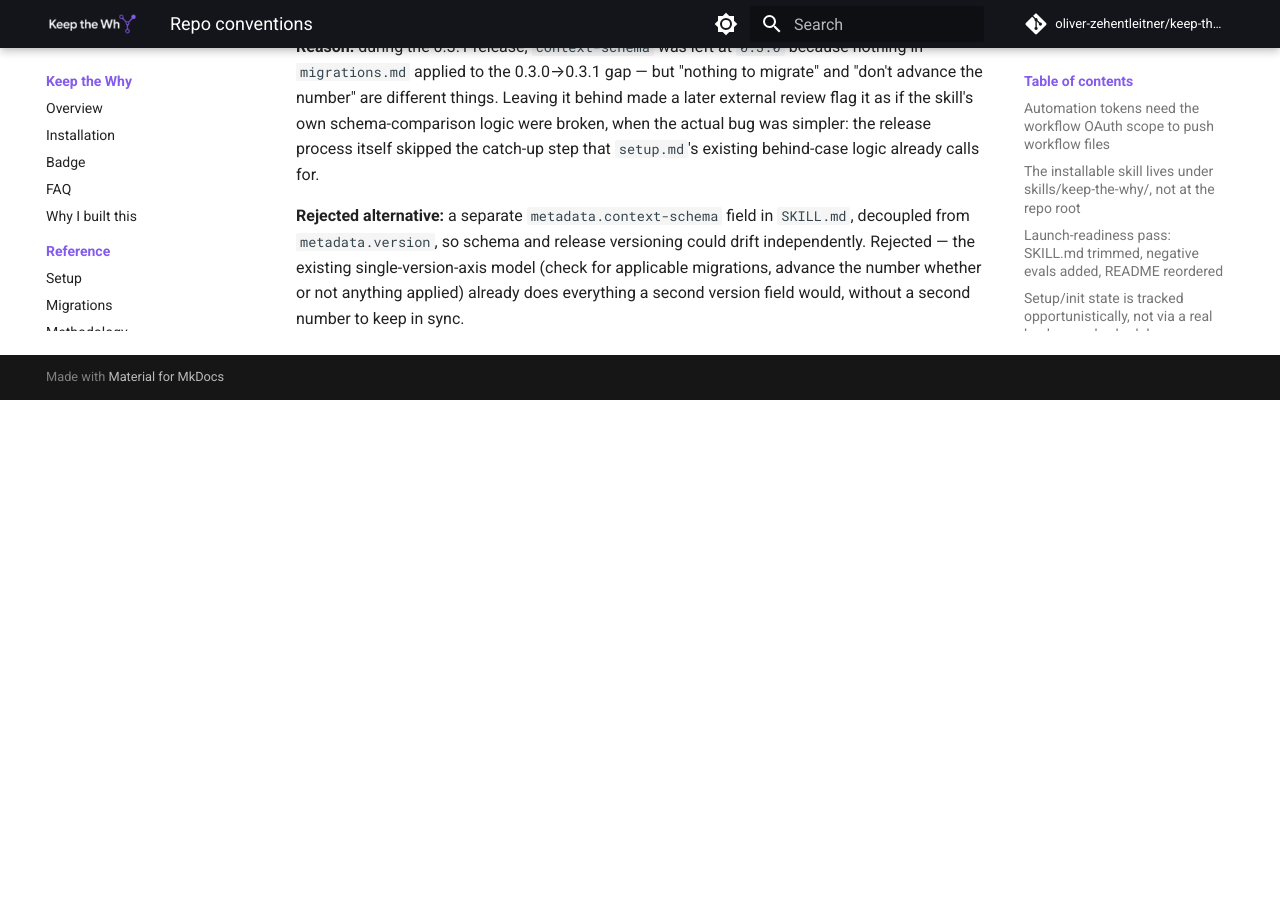
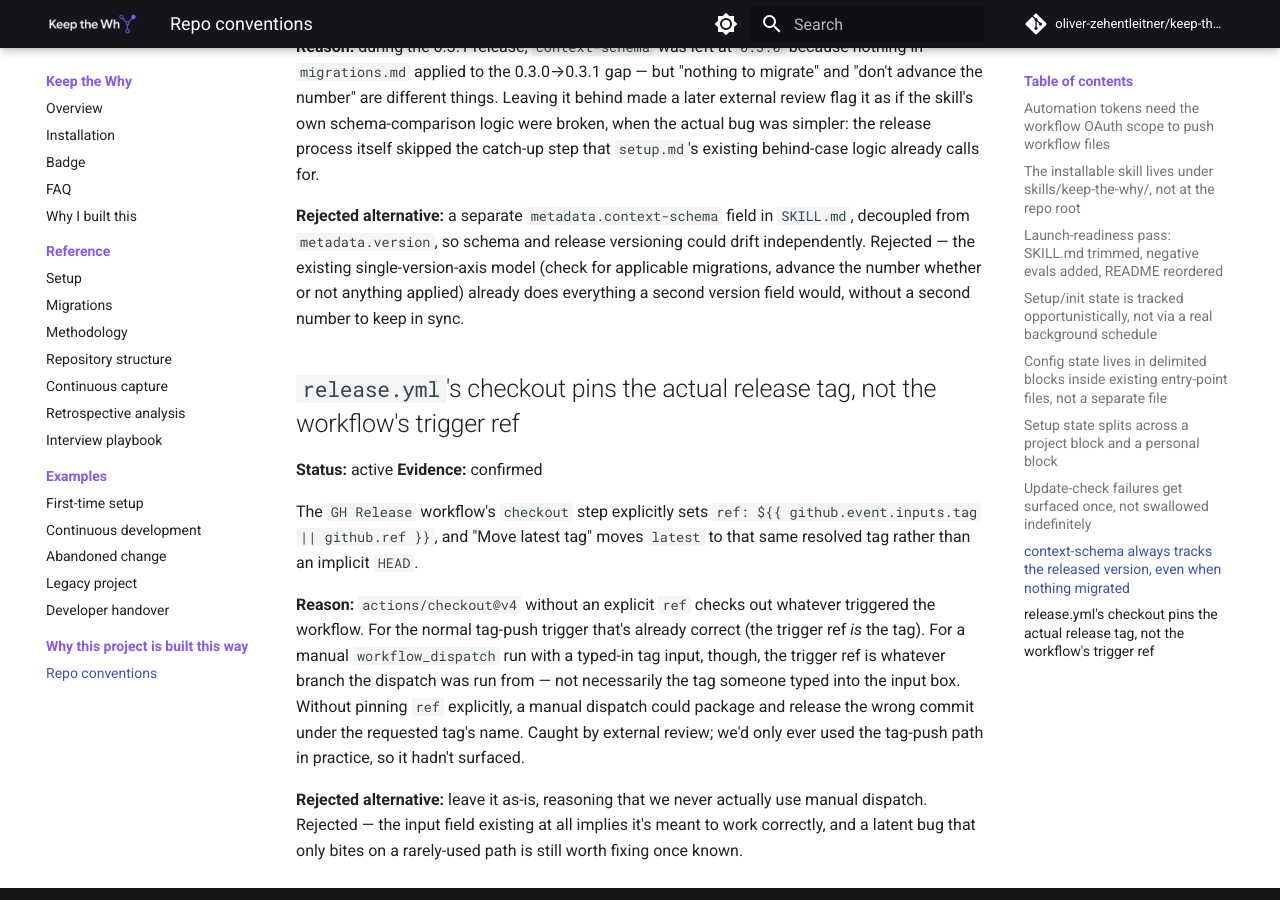
Before and after one commit to oliver-zehentleitner/keep-the-why, an MkDocs documentation site: the page built from docs/context/repo-conventions.md, in a window 1280 px wide and 900 px high, scrolled down 4083 px. Built offline with MkDocs 1.6.1 and Material for MkDocs 9.7.7, drawn with Linux system fonts in a browser that asks for light colours; comment, search, counter and statistics services are not loaded; before the commit the page ends 4483 px from its top, so only the background shows below that.

Commit message:
Sync CHANGELOG/context/ for the two workflow fixes, clarify context-schema wording
release.yml and validate-skill.yml were pushed directly by Oliver
(workflow file changes need the workflow OAuth scope this token
doesn't have). This catches up CHANGELOG and dogfoods the checkout-ref
fix as its own context/ entry.

Also sharpens context-schema's definition in setup.md - a second
external review pass initially misread it as an independent format-
version number. It isn't: it's the latest skill version this
project's context/ has been checked and migrated against, deliberately
coupled to metadata.version rather than a second axis.

```diff
--- a/context/repo-conventions.md
+++ b/context/repo-conventions.md
@@ -88,3 +88,14 @@ Every release advances this repo's own `context-schema` (in this file's config b
 **Reason:** during the 0.3.1 release, `context-schema` was left at `0.3.0` because nothing in `migrations.md` applied to the 0.3.0→0.3.1 gap — but "nothing to migrate" and "don't advance the number" are different things. Leaving it behind made a later external review flag it as if the skill's own schema-comparison logic were broken, when the actual bug was simpler: the release process itself skipped the catch-up step that `setup.md`'s existing behind-case logic already calls for.
 
 **Rejected alternative:** a separate `metadata.context-schema` field in `SKILL.md`, decoupled from `metadata.version`, so schema and release versioning could drift independently. Rejected — the existing single-version-axis model (check for applicable migrations, advance the number whether or not anything applied) already does everything a second version field would, without a second number to keep in sync.
+
+## `release.yml`'s checkout pins the actual release tag, not the workflow's trigger ref
+
+**Status:** active
+**Evidence:** confirmed
+
+The `GH Release` workflow's `checkout` step explicitly sets `ref: ${{ github.event.inputs.tag || github.ref }}`, and "Move latest tag" moves `latest` to that same resolved tag rather than an implicit `HEAD`.
+
+**Reason:** `actions/checkout@v4` without an explicit `ref` checks out whatever triggered the workflow. For the normal tag-push trigger that's already correct (the trigger ref *is* the tag). For a manual `workflow_dispatch` run with a typed-in tag input, though, the trigger ref is whatever branch the dispatch was run from — not necessarily the tag someone typed into the input box. Without pinning `ref` explicitly, a manual dispatch could package and release the wrong commit under the requested tag's name. Caught by external review; we'd only ever used the tag-push path in practice, so it hadn't surfaced.
+
+**Rejected alternative:** leave it as-is, reasoning that we never actually use manual dispatch. Rejected — the input field existing at all implies it's meant to work correctly, and a latent bug that only bites on a rarely-used path is still worth fixing once known.
```
Also changed, not shown: CHANGELOG.md (+9 -0 lines), skills/keep-the-why/references/setup.md (+1 -1 lines).
